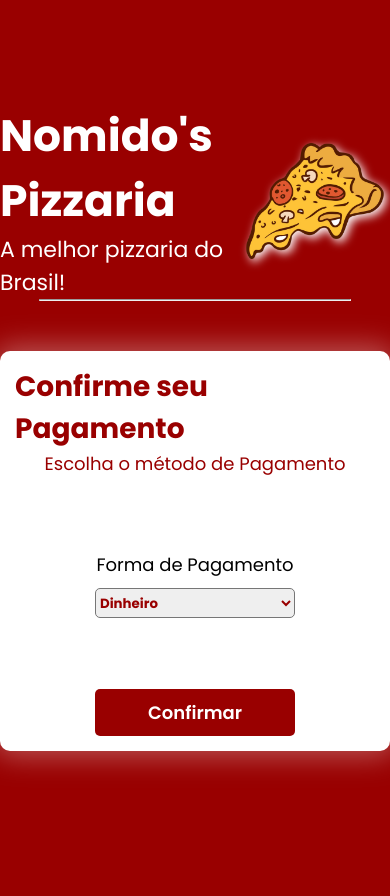
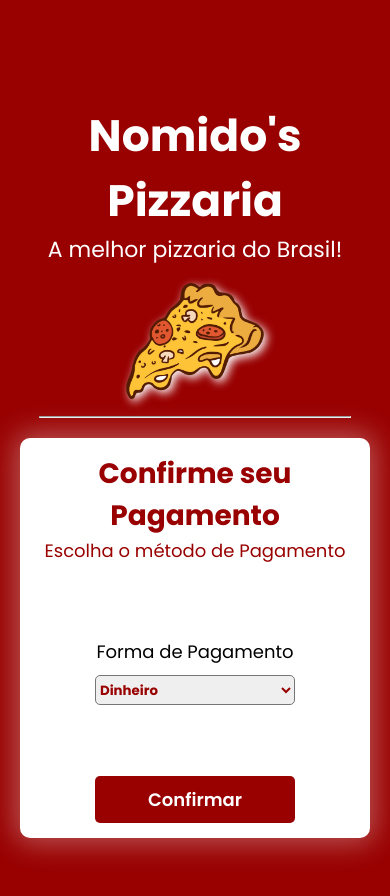
Before and after one commit to yagofontanez/TRAB-PIZZARIA-IHM, a plain HTML site: page pages/pagamento.html in a window 390 px wide. Drawn offline with Linux system fonts and the light colour scheme.

Commit message:
RESPONSIVIDADE - TELAS DE PAGAMENTO, SOBRE NOS, FORM ENVIADO

```diff
--- a/styles/style-formenviado.css
+++ b/styles/style-formenviado.css
@@ -16,7 +16,7 @@ body {
     background: var(--cor-principal);
     background-size: cover;
     background-position: center;
-    overflow: hidden;
+    overflow-x: hidden;
     display: flex;
     align-items: center;
     justify-content: center;
@@ -70,3 +70,17 @@ body {
 .link-voltar:hover {
     transform: scale(1.1);
 }
+
+@media (max-width: 620px) {
+    .header {
+        flex-direction: column;
+    }
+
+    .nome h1 {
+        text-align: center;
+    }
+
+    .mensagem {
+        text-align: center;
+    }
+}
--- a/styles/style-pagamento.css
+++ b/styles/style-pagamento.css
@@ -16,7 +16,7 @@ body {
     background: var(--cor-principal);
     background-size: cover;
     background-position: center;
-    overflow: hidden;
+    overflow-x: hidden;
     display: flex;
     align-items: center;
     justify-content: center;
@@ -133,3 +133,22 @@ body {
     background-color: #c4c4c4;
     color: #5a0000;
 }
+
+@media (max-width: 620px) {
+    .header {
+        flex-direction: column;
+    }
+
+    .nome h1 {
+        text-align: center;
+    }
+
+    .mensagem {
+        text-align: center;
+    }
+
+    .container-form {
+        margin: 20px;
+        text-align: center;
+    }
+}
--- a/styles/style-sobrenos.css
+++ b/styles/style-sobrenos.css
@@ -16,7 +16,7 @@ body {
     background: var(--cor-principal);
     background-size: cover;
     background-position: center;
-    overflow: hidden;
+    overflow-x: hidden;
     display: flex;
     align-items: center;
     justify-content: center;
@@ -59,6 +59,7 @@ body {
     justify-content: center;
     gap: 5px;
     margin: 30px 0;
+    text-align: center;
 }
 
 .infos p {
@@ -129,3 +130,13 @@ body {
     background-color: #c4c4c4;
     color: #5a0000;
 }
+
+@media (max-width: 620px) {
+    .header {
+        flex-direction: column;
+    }
+
+    .nome h1 {
+        text-align: center;
+    }
+}
```
